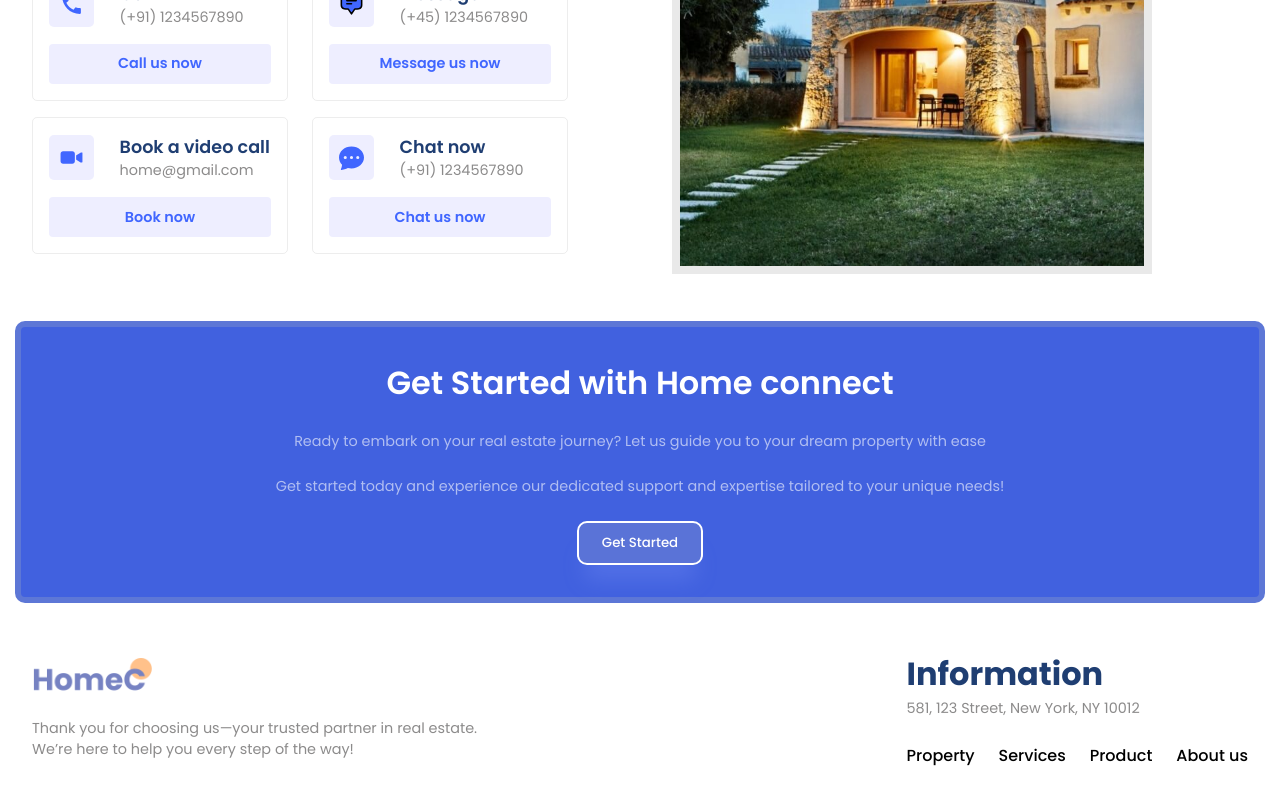
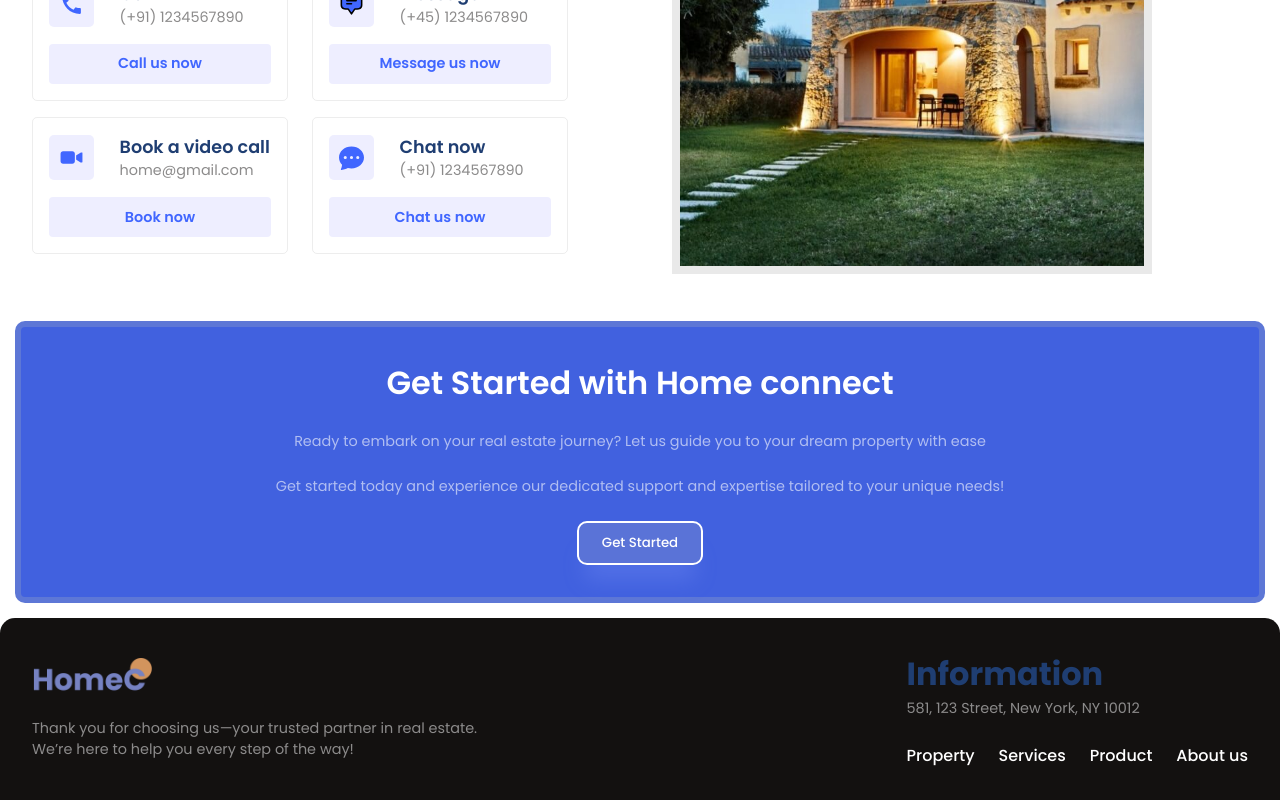
Before and after one commit to IssamKharbache/home-connect, a React (Vite) app in the folder client/: page / in a window 1280 px wide. Shown: the part 2492-3292 px from the top of the page. Built offline with nearby package versions, Linux system fonts and the light colour scheme.

Commit message:
finishing with the frontend design

```diff
--- a/client/src/components/footer/footer.css
+++ b/client/src/components/footer/footer.css
@@ -1,5 +1,8 @@
 .f-container{
     justify-content: space-between;
+    background-color: var(--black);
+    border-radius: 15px 15px 0 0 ;
+    width: auto;
 
 }
 
@@ -10,6 +13,7 @@
     gap: 1.5rem;
     margin-top: 1.5rem;
     font-weight: 500;
+    color: white;
 }
 
 @media (max-width: 668px) {
--- a/client/src/components/hero/Hero.jsx
+++ b/client/src/components/hero/Hero.jsx
@@ -1,5 +1,6 @@
 import "./hero.css";
 import SearchBar from "./SearchBar";
+import { motion } from "framer-motion";
 const Hero = () => {
   return (
     <section className="hero-wrapper">
@@ -8,9 +9,13 @@ const Hero = () => {
         <div className="flexColStart hero-left">
           <div className="hero-title">
             <div className="orange-circle" />
-            <h1>
+            <motion.h1
+              initial={{ opacity: 0, y: "2rem" }}
+              animate={{ opacity: 1, y: 0 }}
+              transition={{ duration: 2, type: "spring" }}
+            >
               Discover Most <br /> Beautiful and Suitable <br /> Properties
-            </h1>
+            </motion.h1>
           </div>
           {/* description */}
           <div className="flexColStart secondaryText hero-descr">
@@ -28,9 +33,14 @@ const Hero = () => {
         </div>
         {/* RIGHT SIDE */}
         <div className="flexCenter hero-right">
-          <div className="image-container">
+          <motion.div
+            initial={{ x: "7rem", opacity: 0 }}
+            animate={{ x: 0, opacity: 1 }}
+            transition={{ duration: 2, type: "spring" }}
+            className="image-container"
+          >
             <img src="./hero-image.png" alt="hero image" />
-          </div>
+          </motion.div>
         </div>
       </div>
     </section>
```
